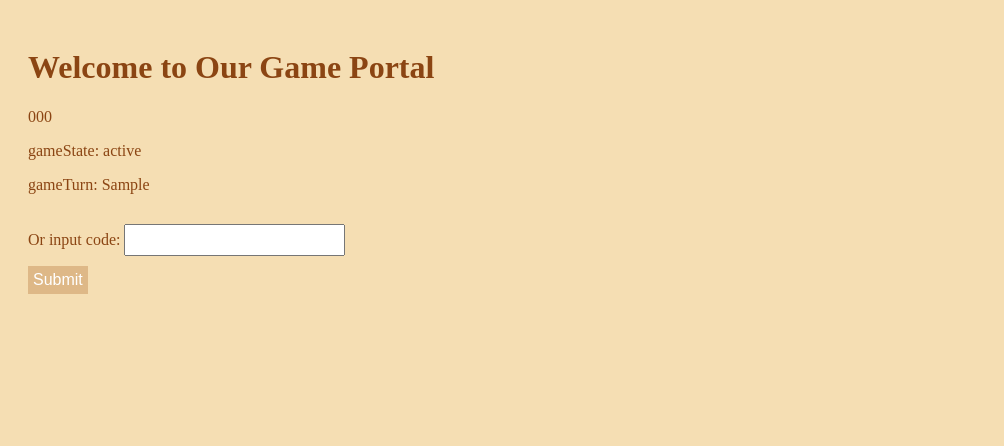
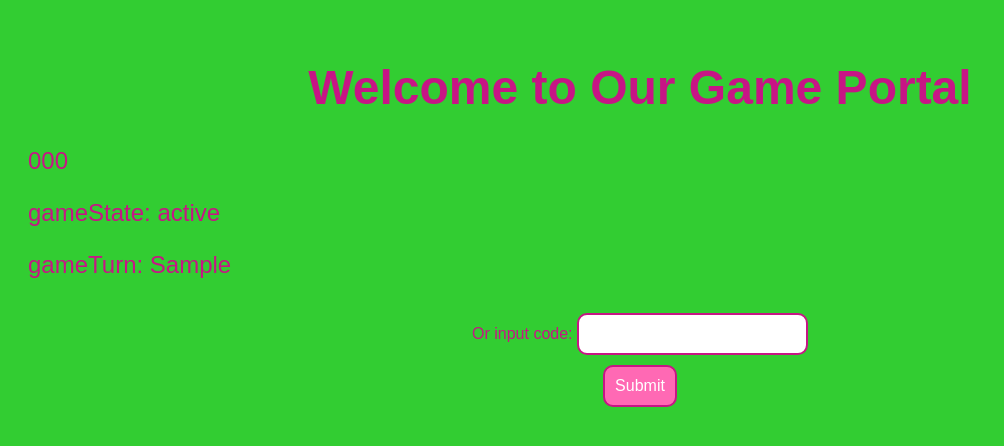
Before and after one commit to sad-sys/TicTacToe2, a Django app: template game/templates/game/X.html in a window 1280 px wide. Shown: the top 446 px of the page, without its empty margins (0-1004 px from the left). Run offline with Django 3.2, Linux system fonts and the light colour scheme; the template is opened without the code that fills it: most values are stand-ins (such as "Sample title", 1, 10 or a date in 2020).

Commit message:
Superficial changes

```diff
--- a/game/templates/game/X.html
+++ b/game/templates/game/X.html
@@ -6,27 +6,36 @@
     <title>Home</title>
     <style>
         body {
-            background-color: #f5deb3; /* wheat color for the bookish background */
-            color: #8b4513; /* dark brown text color */
-            font-family: 'Times New Roman', serif; /* Font that mimics classic book print */
+            background-color: #32CD32; /* lime green background */
+            color: #C71585; /* deep pink text color */
+            font-family: 'Arial', sans-serif; /* Clean, readable font */
             padding: 20px; /* Padding around the content for aesthetics */
+        }
+        h1 {
+            font-size: 48px; /* Big text size */
+            text-align: center; /* Center align header */
+        }
+        p {
+            font-size: 24px; /* Big text size for paragraphs */
         }
         form {
             margin-top: 20px;
+            text-align: center; /* Center align form */
         }
         input[type="text"], input[type="submit"] {
             margin-top: 10px;
             font-size: 16px;
-            padding: 5px;
+            padding: 10px;
+            border-radius: 10px; /* Rounded corners for inputs */
+            border: 2px solid #C71585; /* Deep pink border */
         }
         input[type="submit"] {
-            background-color: #deb887; /* light brown button */
-            border: none;
+            background-color: #FF69B4; /* Hot pink button */
             color: white;
             cursor: pointer;
         }
         input[type="submit"]:hover {
-            background-color: #bc8f8f; /* RosyBrown background for hover state */
+            background-color: #C71585; /* Deep pink background for hover state */
         }
     </style>
 </head>
--- a/tictactoe/settings.py
+++ b/tictactoe/settings.py
@@ -26,7 +26,7 @@ SECRET_KEY = "django-insecure-@$0@d8db9r=(ws633kb1k7lygx-ii!%0s4i4#$+zhoey$&thm!
 # SECURITY WARNING: don't run with debug turned on in production!
 DEBUG = True
 
-ALLOWED_HOSTS = []
+ALLOWED_HOSTS = ['192.168.0.155','127.0.0.1']
 
 
 # Application definition
```
Also changed, not shown: game/templates/game/O.html (+12 -17 lines), game/templates/game/xPlayer.html (+8 -11 lines), game/views.py (+21 -0 lines), db.sqlite3, game/static/game/nought.png (added), game/static/game/x1.png (added), 1 other file.
